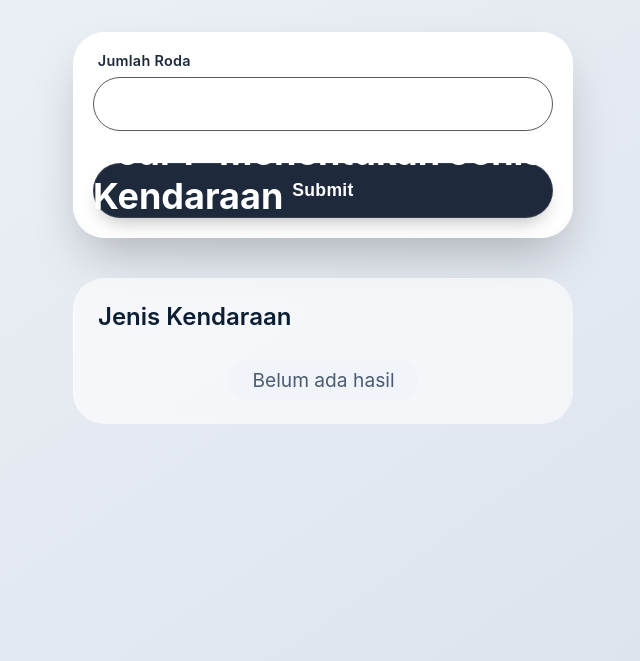
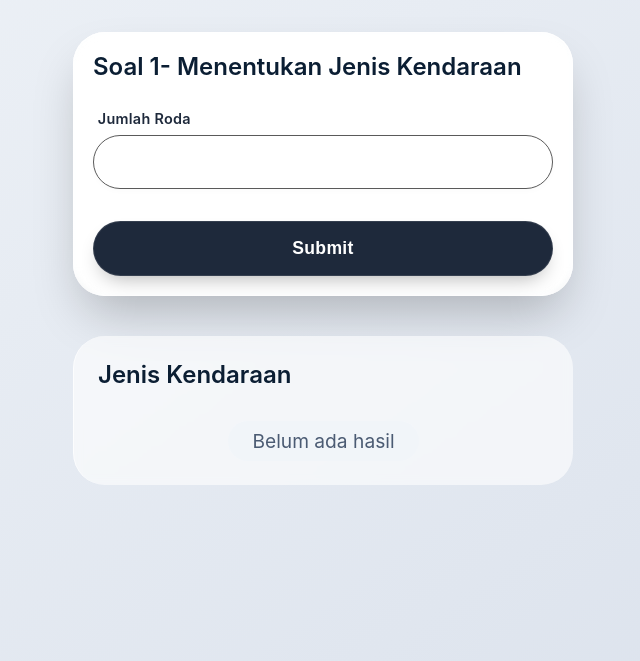
Before and after one commit to Laviz07/praktikum-pemrograman-web, a PHP site: page /pertemuan8/tugas/soal1.php in a window 1280 px wide. Shown: the part 52-713 px from the top of the page, without its empty margins (317-957 px from the left). Run offline with PHP 8.4, Linux system fonts and the light colour scheme.

Commit message:
fix: fix the form title in pertemuan 8

```diff
--- a/pertemuan8/tugas/soal1.php
+++ b/pertemuan8/tugas/soal1.php
@@ -42,7 +42,7 @@ if (isset($_POST['submit'])) {
 
             <!-- FORM -->
             <div class="panel-top">
-                <div class="form-title">
+                <div class="header">
                     <h2>Soal 1- Menentukan Jenis Kendaraan</h2>
                 </div>
 
@@ -62,7 +62,7 @@ if (isset($_POST['submit'])) {
 
         <!-- HASIL -->
         <div class="panel-bottom">
-            <div class="result-header">
+            <div class="header">
                 <h3>Jenis Kendaraan</h3>
             </div>
 
--- a/pertemuan8/tugas/soal2.php
+++ b/pertemuan8/tugas/soal2.php
@@ -35,7 +35,7 @@ if (isset($_POST['submit'])) {
 
             <!-- FORM -->
             <div class="panel-top">
-                <div class="form-title">
+                <div class="header">
                     <h2>Soal 2 - Mencetak Bilangan Genap</h2>
                 </div>
 
@@ -60,7 +60,7 @@ if (isset($_POST['submit'])) {
 
         <!-- HASIL -->
         <div class="panel-bottom">
-            <div class="result-header">
+            <div class="header">
                 <h3>Bilangan <?= $bilAwal ?> sampai <?= $bilAkhir ?></h3>
             </div>
 
--- a/pertemuan8/tugas/soal3.php
+++ b/pertemuan8/tugas/soal3.php
@@ -38,7 +38,7 @@ if (isset($_POST['submit'])) {
 
             <!-- FORM -->
             <div class="panel-top">
-                <div class="form-title">
+                <div class="header">
                     <h2>Soal 3 - Menampilkan Daftar Hewan</h2>
                 </div>
 
@@ -85,7 +85,7 @@ if (isset($_POST['submit'])) {
 
         <!-- HASIL -->
         <div class="panel-bottom">
-            <div class="result-header">
+            <div class="header">
                 <h3>Nama-nama Hewan</h3>
             </div>
 
--- a/pertemuan8/tugas/soal4.php
+++ b/pertemuan8/tugas/soal4.php
@@ -29,7 +29,7 @@ if (isset($_POST['submit'])) {
 
             <!-- FORM -->
             <div class="panel-top">
-                <div class="form-title">
+                <div class="header">
                     <h2>Soal 4 - Menentukan Ganjil Genap</h2>
                 </div>
 
@@ -49,7 +49,7 @@ if (isset($_POST['submit'])) {
 
         <!-- HASIL -->
         <div class="panel-bottom">
-            <div class="result-header">
+            <div class="header">
                 <h3>Jenis Angka</h3>
             </div>
 
--- a/pertemuan8/tugas/style.css
+++ b/pertemuan8/tugas/style.css
@@ -215,15 +215,14 @@ form {
 	border-radius: 32px;
 }
 
-.result-header {
+.header {
 	display: flex;
 	align-items: center;
 	text-align: center;
 	gap: 10px;
-	margin-bottom: 1.8rem;
 }
 
-.result-header i {
+.header i {
 	font-size: 1.8rem;
 	color: #2563eb;
 	background: white;
@@ -232,10 +231,15 @@ form {
 	box-shadow: 0 6px 12px -6px rgba(0, 0, 0, 0.1);
 }
 
-.result-header h3 {
+.header h2,
+.header h3 {
 	font-weight: 600;
 	color: #0b1e33;
 	font-size: 1.5rem;
+}
+
+.header h3{
+	margin-bottom: 32px;
 }
 
 #resultBox {
```
